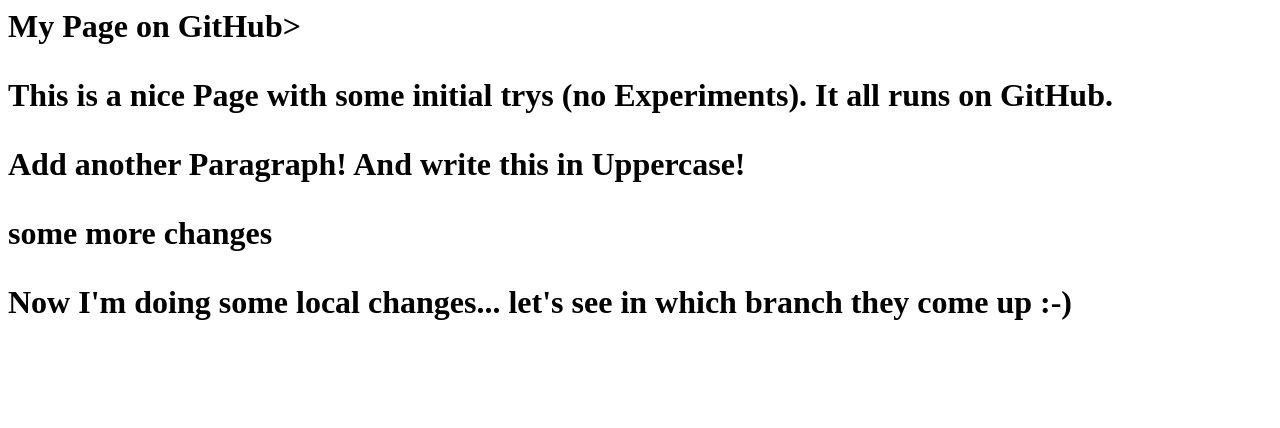
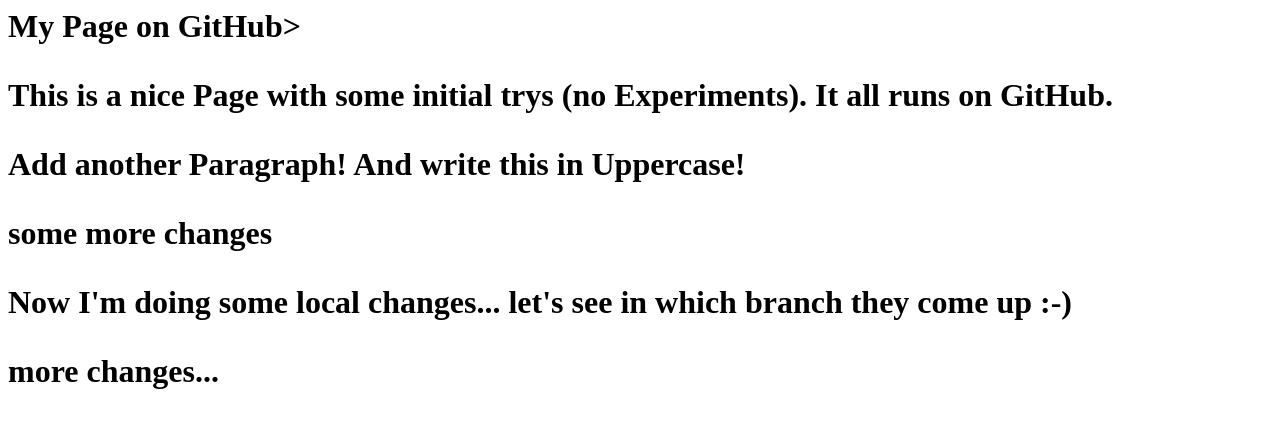
Before and after one commit to AdrianRygiol/hello-world, a plain HTML site: page index.html in a window 1280 px wide. Drawn offline with Linux system fonts and the light colour scheme.

Commit message:
new change

```diff
--- a/index.html
+++ b/index.html
@@ -11,6 +11,8 @@
 
 <p>Now I'm doing some local changes... let's see in which branch they come up :-)</p>
 
+<p>more changes...<p>
+
 </body>
 
 </html>
```
